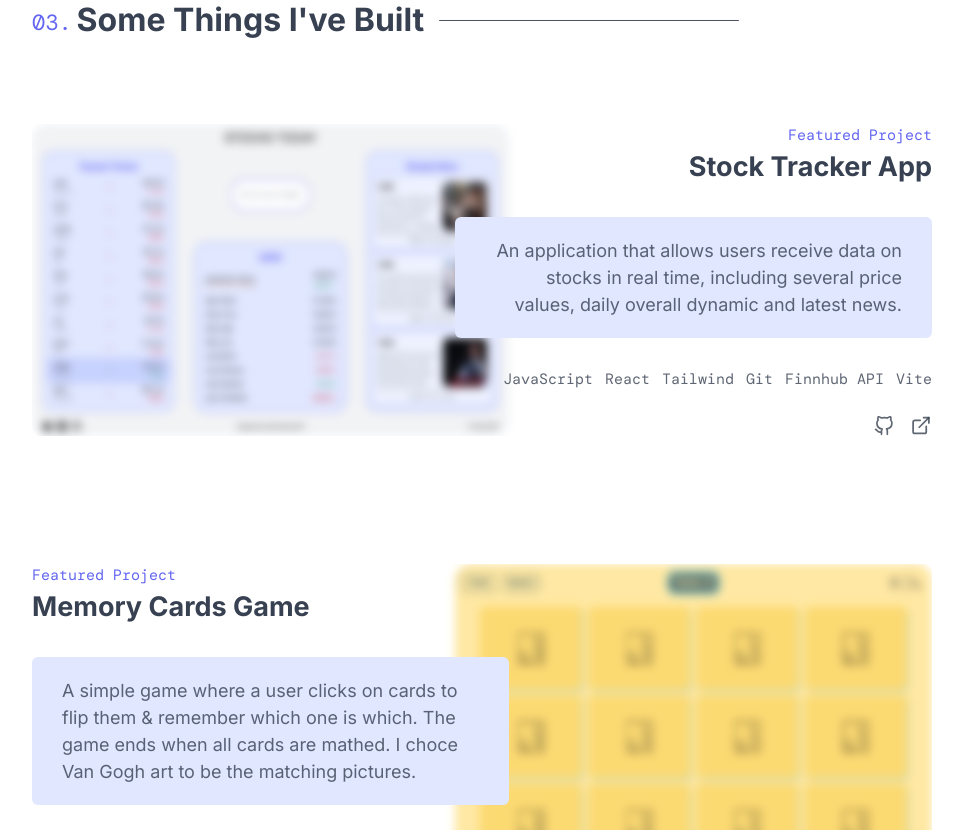
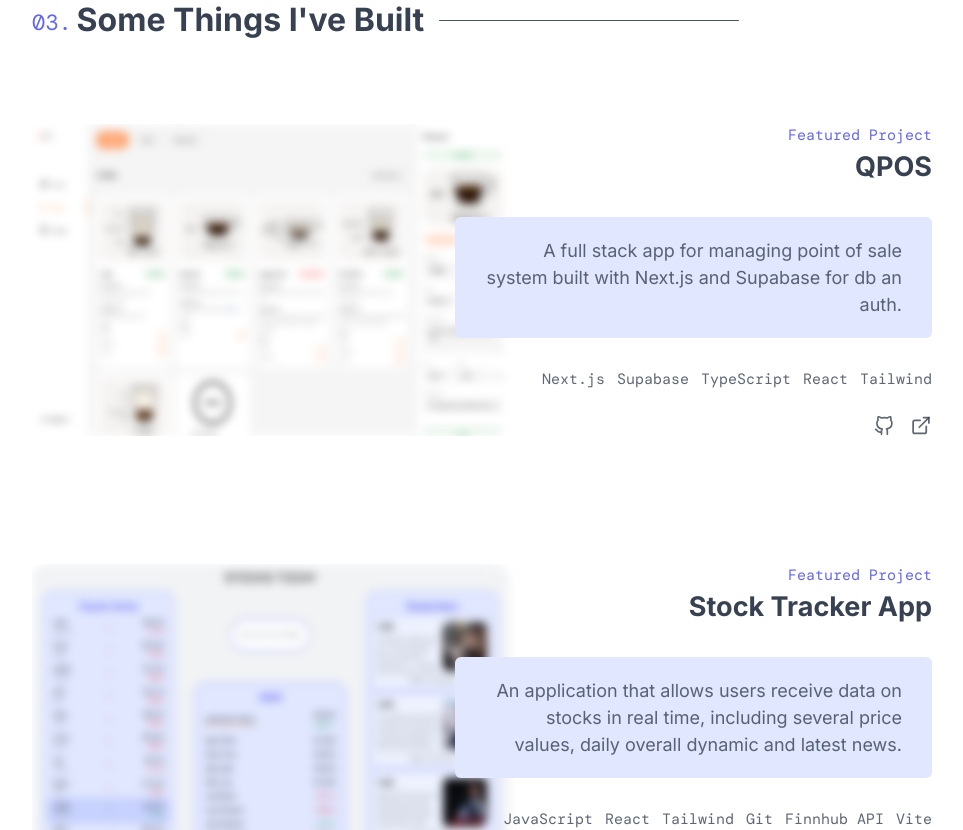
Before and after one commit to davbazz/portfolio, a Next.js app: page / in a window 1280 px wide. Shown: the part 3220-4050 px from the top of the page, without its empty margins (158-1121 px from the left). Built offline with nearby package versions, Linux system fonts and the light colour scheme.

Commit message:
new project added

```diff
--- a/app/components/Work.tsx
+++ b/app/components/Work.tsx
@@ -1,7 +1,8 @@
 import Image from 'next/image'
 import Stocks from '../../public/Stocks.png'
 import Game from '../../public/Game.png'
-import Starwars from '../../public/Starwars.png'
+import Qpos from '../../public/qpos.png'
+// import Starwars from '../../public/Starwars.png'
 
 import { DM_Mono } from 'next/font/google'
 
@@ -32,6 +33,83 @@ export default function Work() {
       </div>
 
       <ul className="mt-[40px] flex flex-col gap-10 md:mt-[80px] md:gap-20 lg:gap-32 2xl:gap-40">
+        <li className="relative overflow-hidden rounded-lg px-[24px] py-[30px] md:py-0 lg:px-0">
+          <Image
+            src={Qpos}
+            alt="Qpos"
+            loading="eager"
+            className="absolute top-0 left-0 z-[-1] h-full w-full rounded-2xl blur-[30px] hover:blur-0 md:bottom-0 md:left-[24px] md:max-w-[calc(60%-24px)] md:blur-[5px] lg:left-0 lg:max-w-[53%]"
+          />
+
+          <div>
+            <p
+              className={`${mono.className} text-[14px] text-secondary md:text-right md:text-[15px]`}
+            >
+              Featured Project
+            </p>
+            <h3 className="text-[23px] font-bold text-main md:text-right md:text-[25px] xl:text-[27px]">
+              QPOS
+            </h3>
+            <p className="mt-[30px] text-[16px] md:ml-[40%] md:block md:w-[60%] md:rounded-md md:bg-[#e0e7ff] md:py-[20px] md:px-[30px] md:text-right md:text-[17px] lg:ml-[47%] lg:w-[53%] xl:text-[18px]">
+              A full stack app for managing point of sale system built with
+              Next.js and Supabase for db an auth.
+            </p>
+
+            <ul
+              className={`${mono.className} mt-[30px] flex flex-wrap justify-start gap-x-3 text-[14px] leading-[23px] md:justify-end md:text-[15px]`}
+            >
+              <li>Next.js</li>
+              <li>Supabase</li>
+              <li>TypeScript</li>
+              <li>React</li>
+              <li>Tailwind</li>
+            </ul>
+
+            <div className="mt-[16px] ml-[-8px] mb-[-8px] flex items-center justify-start md:ml-0 md:mr-[-8px] md:justify-end">
+              <a
+                href="https://github.com/davbazz/pos-project"
+                target="_blank"
+                className="cursor-pointer p-[8px]"
+              >
+                <svg
+                  xmlns="http://www.w3.org/2000/svg"
+                  role="img"
+                  viewBox="0 0 24 24"
+                  stroke="currentColor"
+                  strokeWidth="2"
+                  strokeLinecap="round"
+                  strokeLinejoin="round"
+                  className="feather feather-github h-5 w-5 fill-none hover:stroke-secondary"
+                >
+                  <title>GitHub</title>
+                  <path d="M9 19c-5 1.5-5-2.5-7-3m14 6v-3.87a3.37 3.37 0 0 0-.94-2.61c3.14-.35 6.44-1.54 6.44-7A5.44 5.44 0 0 0 20 4.77 5.07 5.07 0 0 0 19.91 1S18.73.65 16 2.48a13.38 13.38 0 0 0-7 0C6.27.65 5.09 1 5.09 1A5.07 5.07 0 0 0 5 4.77a5.44 5.44 0 0 0-1.5 3.78c0 5.42 3.3 6.61 6.44 7A3.37 3.37 0 0 0 9 18.13V22"></path>
+                </svg>
+              </a>
+              <a
+                href="https://qpos.vercel.app/"
+                target="_blank"
+                className="cursor-pointer p-[8px]"
+              >
+                <svg
+                  xmlns="http://www.w3.org/2000/svg"
+                  role="img"
+                  viewBox="0 0 24 24"
+                  stroke="currentColor"
+                  strokeWidth="2"
+                  strokeLinecap="round"
+                  strokeLinejoin="round"
+                  className="feather feather-external-link h-[21px] w-[22px] fill-none hover:stroke-secondary"
+                >
+                  <title>External Link</title>
+                  <path d="M18 13v6a2 2 0 0 1-2 2H5a2 2 0 0 1-2-2V8a2 2 0 0 1 2-2h6"></path>
+                  <polyline points="15 3 21 3 21 9"></polyline>
+                  <line x1="10" y1="14" x2="21" y2="3"></line>
+                </svg>
+              </a>
+            </div>
+          </div>
+        </li>
+
         <li className="relative overflow-hidden rounded-lg px-[24px] py-[30px] md:py-0 lg:px-0">
           <Image
             src={Stocks}
@@ -189,7 +267,7 @@ export default function Work() {
           </div>
         </li>
 
-        <li className="relative overflow-hidden rounded-lg px-[24px] py-[30px] md:py-0 lg:px-0">
+        {/* <li className="relative overflow-hidden rounded-lg px-[24px] py-[30px] md:py-0 lg:px-0">
           <Image
             src={Starwars}
             alt="Starwars"
@@ -265,7 +343,7 @@ export default function Work() {
               </a>
             </div>
           </div>
-        </li>
+        </li> */}
       </ul>
     </section>
   )
```
Also changed, not shown: public/qpos.png (added).
